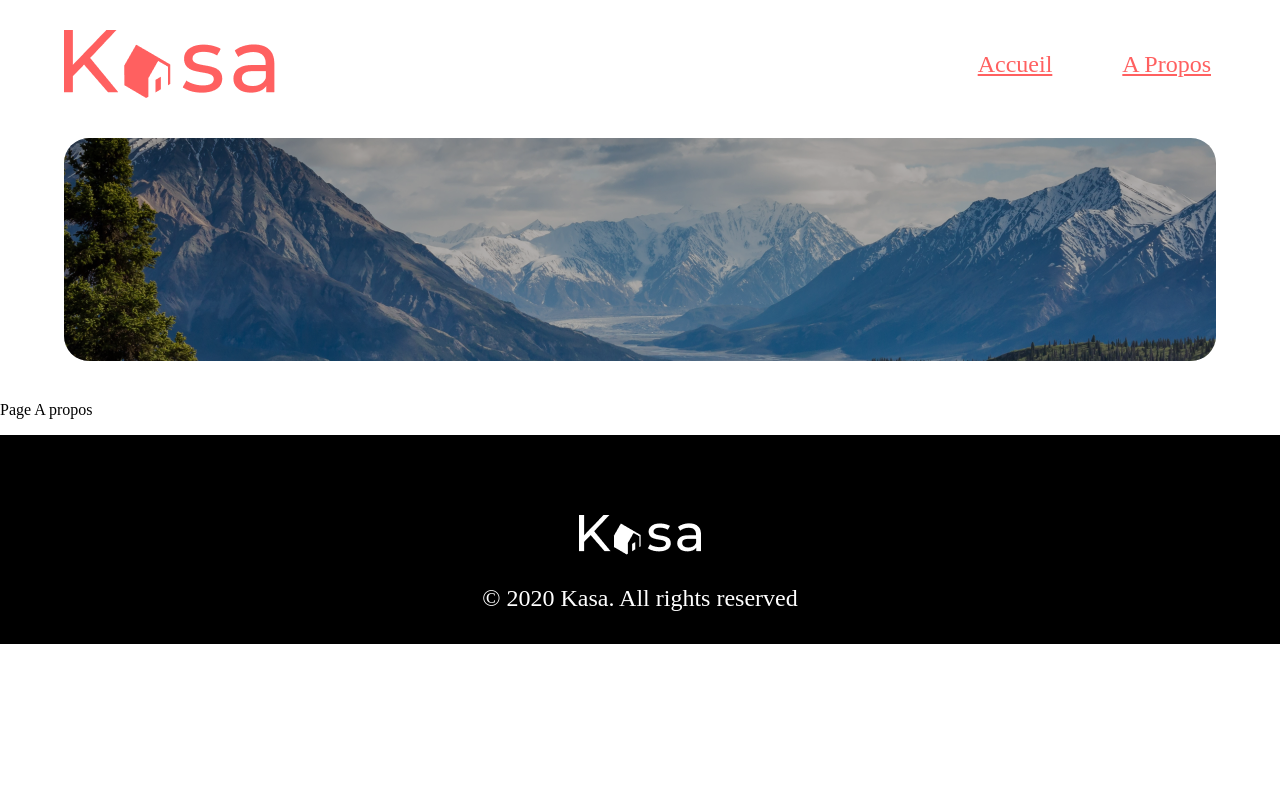
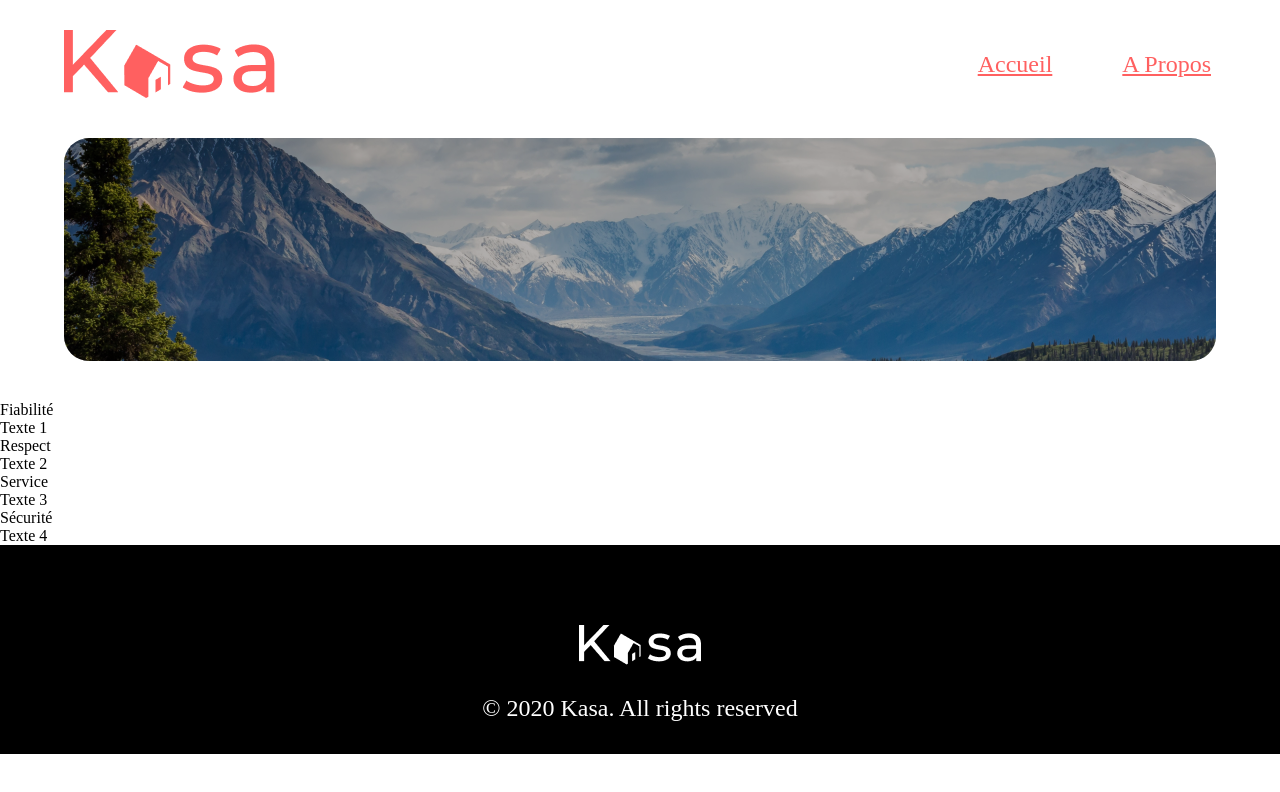
Before and after one commit to Jerome-Fromantin/JeromeFromantin_11_04012022, a React (Create React App) app: page /apropos in a window 1280 px wide. Shown: the top 792 px of the page. Built offline with nearby package versions, Linux system fonts and the light colour scheme.

Commit message:
Début de mise en place d'éléments sur 2 pages

```diff
--- a/src/pages/apropos.js
+++ b/src/pages/apropos.js
@@ -7,7 +7,16 @@ class Apropos extends React.Component {
                 <div className="banner_apropos">
                     <div className="banner_bgr_apropos"></div>
                 </div>
-                <div><p>Page A propos</p></div>
+                <div className="divs_apropos">
+                    <div className="titre_apropos">Fiabilité</div>
+                    <div className="texte_apropos">Texte 1</div>
+                    <div className="titre_apropos">Respect</div>
+                    <div className="texte_apropos">Texte 2</div>
+                    <div className="titre_apropos">Service</div>
+                    <div className="texte_apropos">Texte 3</div>
+                    <div className="titre_apropos">Sécurité</div>
+                    <div className="texte_apropos">Texte 4</div>
+                </div>
             </div>)
     }
 }
--- a/src/pages/logement.js
+++ b/src/pages/logement.js
@@ -1,8 +1,13 @@
 import React from 'react';
+import {logements} from '../assets/logements'
 
 class Logement extends React.Component {
     render() {
-        return <div><p>Fiche logement</p></div>
+        return (<div>
+            {logements.map(({id, title}) => (
+                <p key={id}>Fiche logement titré {title}</p>
+            ))}
+        </div>)
     }
 }
 
```
